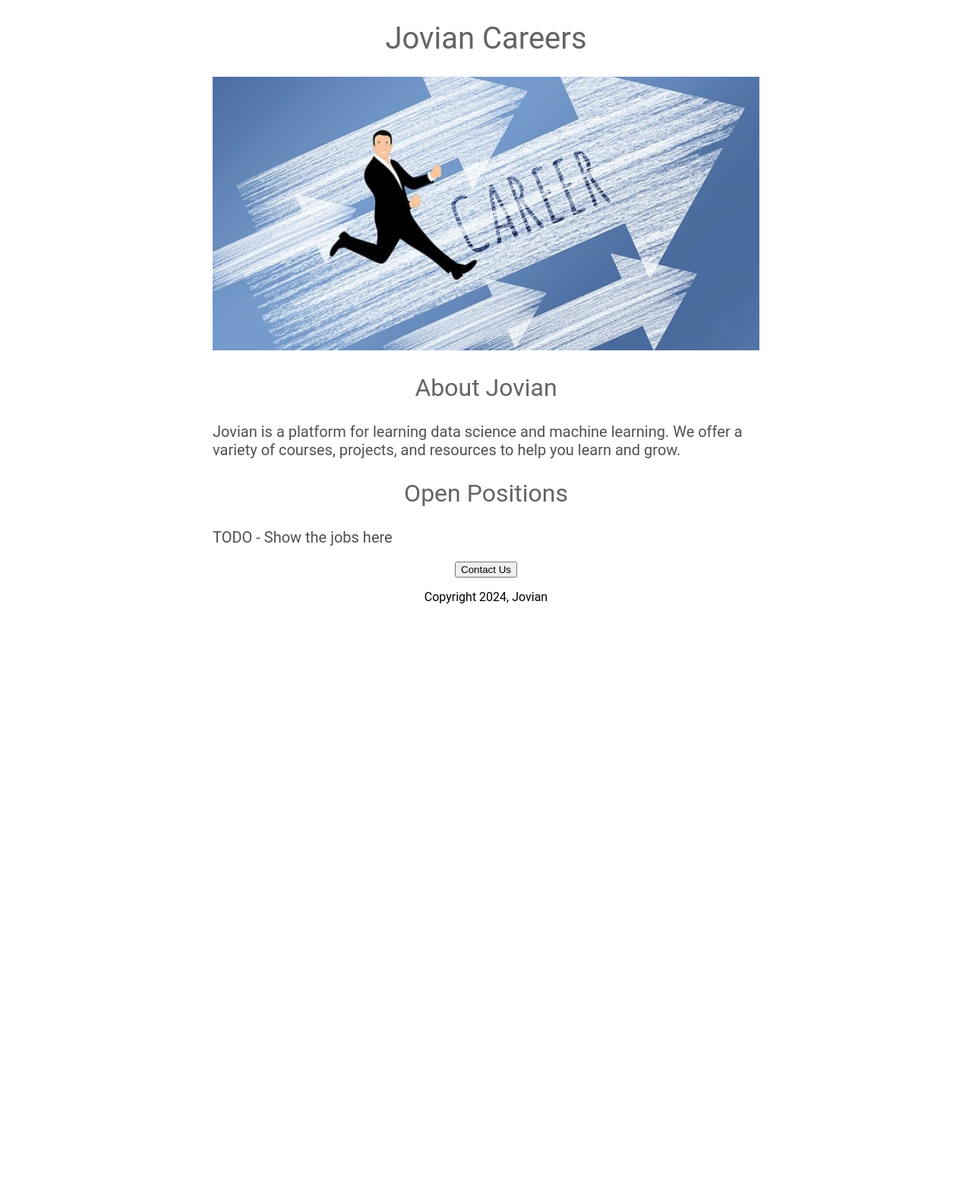
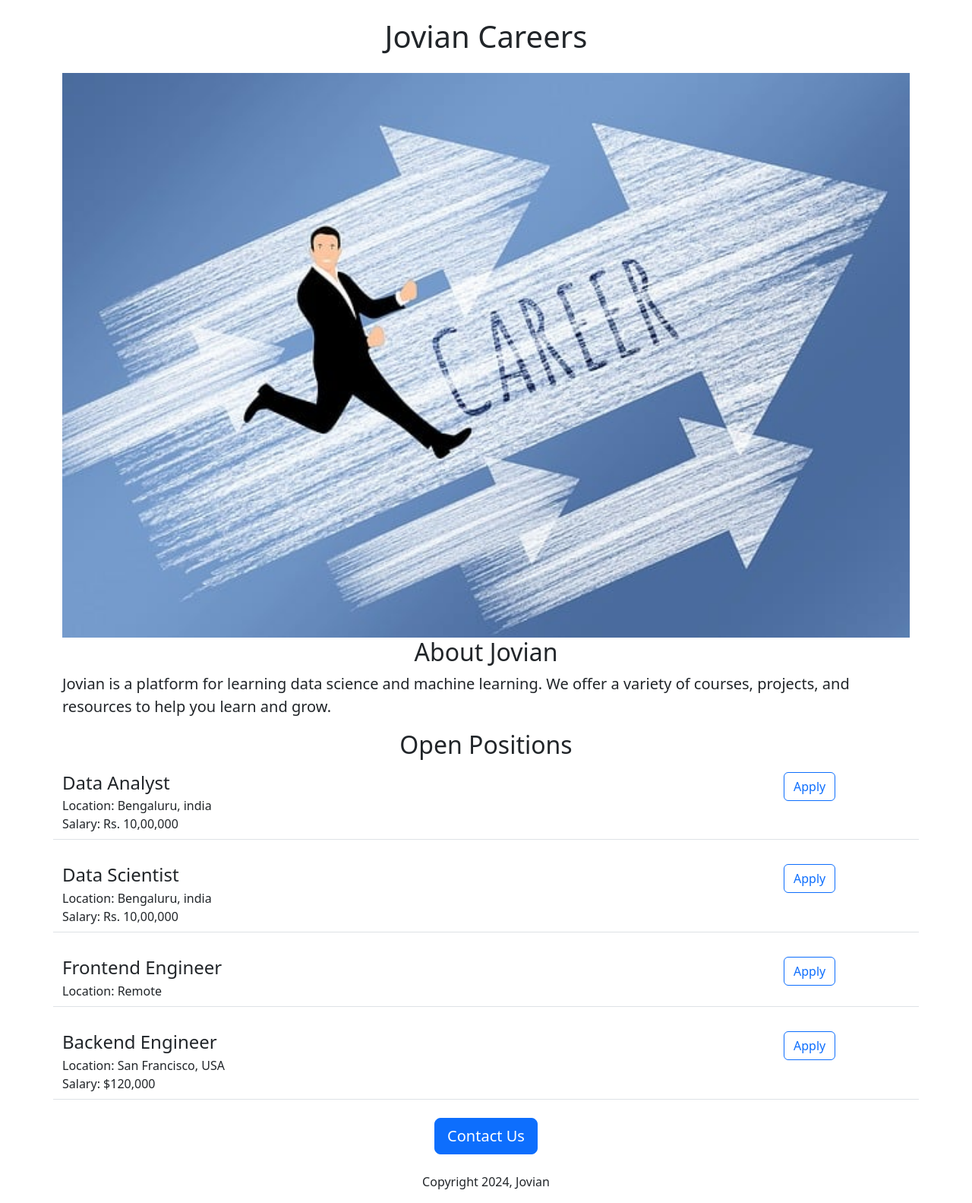
Before and after one commit to AR752003/careers-website, a Flask app: page / in a window 1280 px wide. Shown: the whole page at 76% size. Before the commit the page ends 794 px from the top, so only its background shows below. Run offline with Flask 3, Linux system fonts and the light colour scheme.

Commit message:
Added dynamic data and API route

```diff
--- a/app.py
+++ b/app.py
@@ -1,10 +1,45 @@
-from flask import Flask, render_template
+from flask import Flask, render_template, jsonify
 
 app = Flask(__name__)
 
+JOBS = [
+     {
+         'id' : 1,
+         'title' : 'Data Analyst',
+         'location' : 'Bengaluru, india',
+         'salary' : 'Rs. 10,00,000'
+     },
+     {
+         'id' : 2,
+         'title' : 'Data Scientist',
+         'location' : 'Bengaluru, india',
+         'salary' : 'Rs. 10,00,000'
+     },
+    {
+         'id' : 3,
+         'title' : 'Frontend Engineer',
+         'location' : 'Remote',
+     },
+    {
+         'id' : 4,
+         'title' : 'Backend Engineer',
+         'location' : 'San Francisco, USA',
+         'salary' : '$120,000'
+     },
+
+]
+
 @app.route("/")
 def hello_jovian():
-    return render_template('home.html')
+    return render_template('home.html',
+                           jobs=JOBS,
+                           company_name = 'Jovian'
+                          )
+
+@app.route("/api/jobs")
+def list_jobs():
+    return jsonify(JOBS)
+
 
 
 if __name__ == "__main__":
--- a/templates/home.html
+++ b/templates/home.html
@@ -1,60 +1,32 @@
 <!DOCTYPE html>
 <html>
   <head>
+    <meta charset="utf-8">
+    <meta name="viewport" content="width=device-width, initial-scale=1">
     <title>Jovian Careers</title>
+    <link href="https://cdn.jsdelivr.net/npm/bootstrap@5.3.3/dist/css/bootstrap.min.css" rel="stylesheet" integrity="sha384-QWTKZyjpPEjISv5WaRU9OFeRpok6YctnYmDr5pNlyT2bRjXh0JMhjY6hW+ALEwIH" crossorigin="anonymous">
     <style>
-      h1 {
-        font-size: 40px;
-        font-family: Roboto;
-        font-weight: normal;
-        color: rgb(100, 100, 100);
-        text-align: center;
-      }
+       #banner {
+          width: 100%;
 
-      #banner {
-          width: 100%;
-          height: 360px;
-          object-fit: cover;
-
-      }
-
-      h2 {
-        font-family: Roboto;
-        font-size: 32px;
-        color: rgb(100,100,100);
-        text-align: center;
-        font-weight: normal;
-      }
-
-      p {
-        font-family: Roboto;
-
-      }
-
-      #container {
-         width: 720px;
-         margin: 0 auto;
-      }
-
-      .bodytext {
-         font-family: Roboto;
-         color: rgb(80,80,80);
-        font-size: 20px;
-      }
-
+       }
     </style>
   </head>
   <body>
-    <div id="container">
-     <h1>Jovian Careers</h1>
-    <img id="banner" src="https://6b249113-8606-4b34-a1f4-ad6f7cac5163-00-e3c0cfl7mfcx.pike.replit.dev/static/banner.jpg" />
-    <h2>About Jovian</h2>
-    <p class="bodytext" >Jovian is a platform for learning data science and machine learning. We offer a variety of courses, projects, and resources to help you learn and grow. </p>
-    <h2>Open Positions</h2>
-      <p class="bodytext">TODO - Show the jobs here</p>
-      <div style="text-align: center;">
-       <button>Contact Us</button>
-        <p>Copyright 2024, Jovian</p>
+    <div class="container">
+     <h1 class="text-center mt-4 mb-4">{{company_name}} Careers</h1>
+    <img class="img-fluid" id="banner" src="https://6b249113-8606-4b34-a1f4-ad6f7cac5163-00-e3c0cfl7mfcx.pike.replit.dev/static/banner.jpg" />
+    <h2 class="text-center">About Jovian</h2>
+    <p class="lead" >Jovian is a platform for learning data science and machine learning. We offer a variety of courses, projects, and resources to help you learn and grow. </p>
+    <h2 class="text-center">Open Positions</h2>
+      <div>
+        {% for job in jobs %}
+           {% include 'jobitem.html' %}
+        {% endfor %}
+      </div>
+      <div class="text-center" >
+       <button class="btn btn-primary btn-lg">Contact Us</button>
+        <p class="mt-4">Copyright 2024, Jovian</p>
       </div>
     </div>
 
--- /dev/null
+++ b/templates/jobitem.html
@@ -0,0 +1,13 @@
+<div class="mb-4 border-bottom py-2 row">
+   <div class="col-10">
+      <h4 class="mb-1"> {{job['title']}} </h4>
+      <div> Location: {{job['location']}} </div>
+      {% if 'salary' in job %}
+      <div> Salary: {{job['salary']}} </div>
+      {% endif %}
+   </div>
+   <div class="col-2">
+       <button type="button" class="btn btn-outline-primary" >Apply</button>
+   </div>
+
+ </div>
```
